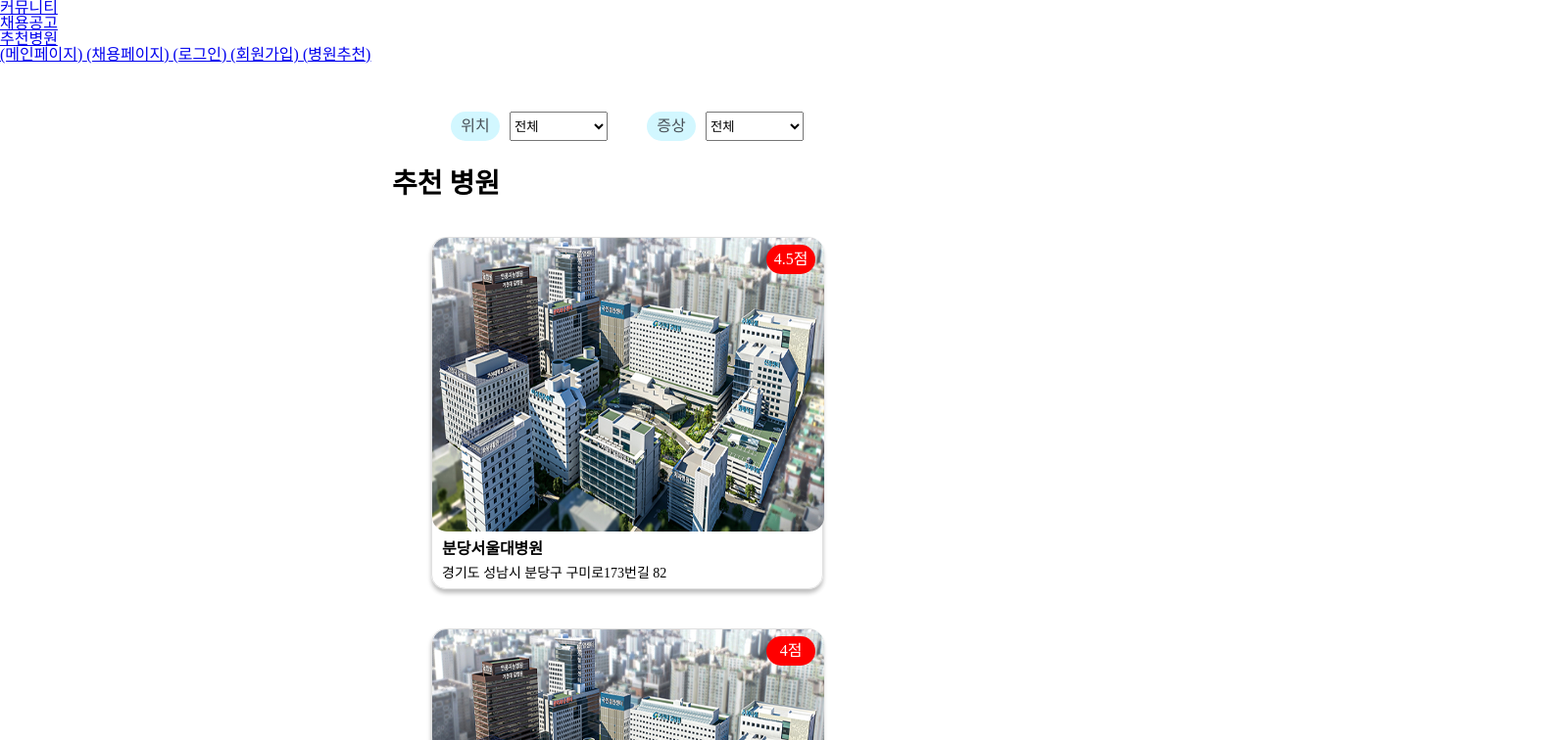
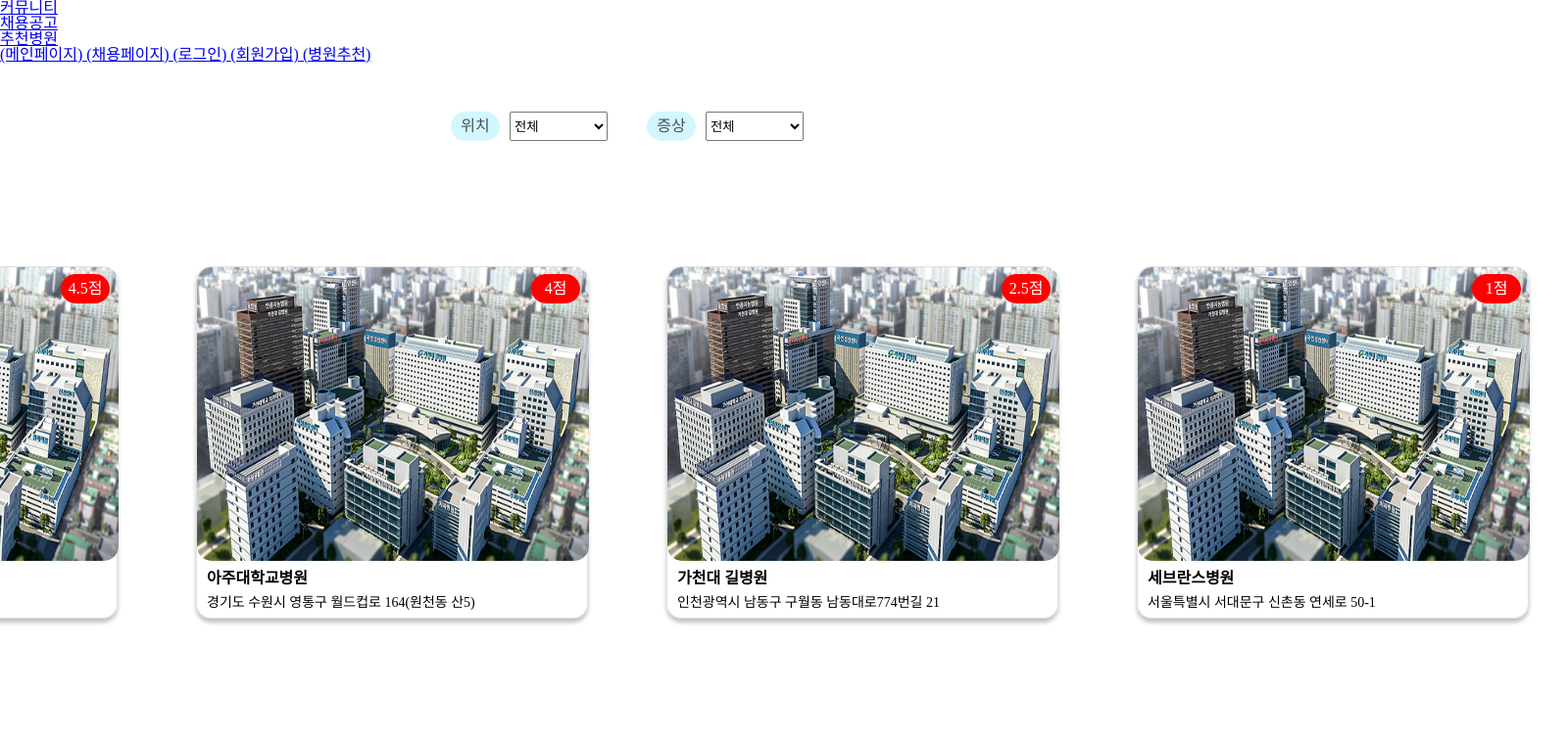
Before and after one commit to Solution-Challenge-Team/CoDI-FE, a React (Create React App) app: page /hospital in a window 1280 px wide. Shown: the top 756 px of the page at 98% size, 1600 px wide, since content can reach past the window. Built offline with nearby package versions, Linux system fonts and the light colour scheme.

Commit message:
Feat: 추천 병원 전체 grid 배치 (2, 4개로 크기에 따라 분류) (#35)

```diff
--- a/src/pages/hospital/hospital.css
+++ b/src/pages/hospital/hospital.css
@@ -40,6 +40,15 @@
 }
 
 /*hospitalList와 Item*/
+.hospitalList {
+  display: grid;
+  grid-template-columns: repeat(4, 0fr);
+
+  @media screen and (max-width: 1024px) {
+    grid-template-columns: repeat(2, 0fr);
+  }
+}
+
 .hospitalItem{
   width: 400px;
   height: 360px;
--- a/src/pages/hospital/hospital.js
+++ b/src/pages/hospital/hospital.js
@@ -73,11 +73,13 @@
         </div>
       </div>
 
-      <div className='hospitalList'>
+      <div className="hospitalContainer">
         <div className='hospitalRecommend'>
           추천 병원
         </div>
-        <HospitalList hospitalList = {dummyList}/>
+        <div className='hospitalList'>
+          <HospitalList hospitalList={dummyList}/>
+        </div>
       </div>
     </div>
   )
```
